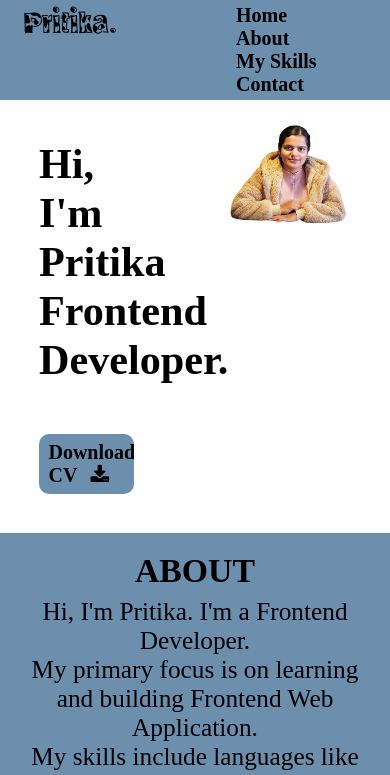
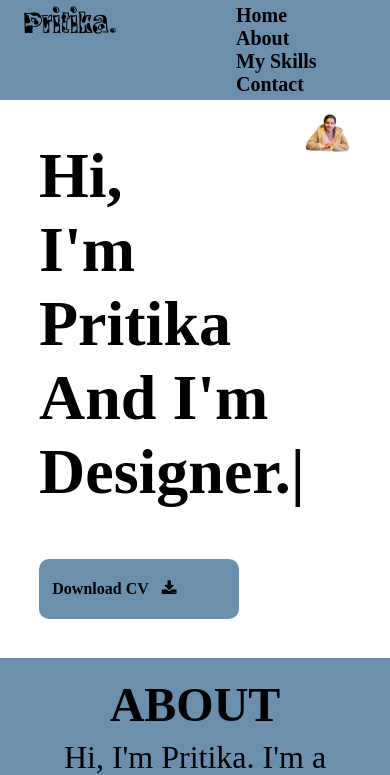
Before and after one commit to preetika-9/Portfolio, a plain HTML site: page index.html in a window 390 px wide. Shown: the top 775 px of the page. Drawn offline with nearby package versions, Linux system fonts and the light colour scheme.

Commit message:
typed js added

```diff
--- a/index.html
+++ b/index.html
@@ -10,8 +10,10 @@
     <link rel="stylesheet" href="./sass/index.css">
     <link rel="stylesheet" href="https://cdnjs.cloudflare.com/ajax/libs/font-awesome/4.7.0/css/font-awesome.min.css">
     <link rel="stylesheet" href="http://code.ionicframework.com/ionicons/2.0.1/css/ionicons.min.css">
+    <script src="https://cdn.jsdelivr.net/npm/typed.js@2.0.12"></script>
 </head>
 <body>
+
 <header>
     <nav >
         <a href="#" class="logo">Pritika.</a>
@@ -30,12 +32,16 @@
     <section class="section1" id="home">
 
         <div class="home">
-            <div><p>Hi,</p></div>
-            <div><p>I'm Pritika</p></div>
-            <div><p class="text2">Frontend Developer.</p></div>
-            <button>Download CV <i class="fa fa-download"></i></button>
+            <div class="text1">
+                <div><p>Hi,</p></div>
+                <div><p>I'm Pritika</p></div>
+                <div><p>And I'm  <span class="typing"></span></p></div>
+            </div>
+            <div>
+                <button>Download CV <i class="fa fa-download"></i></button>
+            </div>
         </div>
-        <div>
+        <div class="img">
             <img src="./img/image.png">
         </div>
     </section>
@@ -111,7 +117,7 @@
                 <input type="email" id="mail" placeholder="Email" name="email"></br>
                 <textarea id="subject" name="subject" placeholder="Subject" ></textarea><br>
 
-                <button type="submit"> <i class="ion-paper-airplane"></i> Send Message </button>
+                <button type="submit"> <i class="ion-paper-airplane"></i>Send Message </i></button>
             </form>
         </div>
 
@@ -136,5 +142,6 @@
     </div>
 </footer>
     <script type="text/javascript"  src="./js/index.js"></script>
+
 </body>
 </html>
--- a/js/index.js
+++ b/js/index.js
@@ -17,3 +17,13 @@ function validateForm(){
         return false;
     }
 }
+
+
+var options = {
+    strings: ["Developer.", "Blogger.", "Designer.", "Freelancer."],
+    typeSpeed: 40,
+    backSpeed: 60,
+    loop: true
+};
+
+var typed = new Typed('.typing', options);
--- a/sass/index.scss
+++ b/sass/index.scss
@@ -66,7 +66,7 @@ header{
 
 .home{
     padding: 10% 0%;
-    font-size: 5vh;
+    font-size: 4rem;
     font-weight: 600;
 
 }
@@ -84,14 +84,14 @@ main{
         }
 
         button{
-            width: 50%;
+            width: 200px;
             height: 60px;
             text-align: left;
             position: relative;
             border: none;
             outline: none;
             border-radius: 10px;
-            font-size: 20px;
+            font-size: 1rem;
             padding-left: 5%;
             @include background-color;
             margin-top: 50px;
@@ -99,7 +99,7 @@ main{
                 background-color: #4b6479;
             }
             i{
-                padding-left: 10%;
+                padding-left: 5%;
             }
         }
     }
@@ -111,13 +111,13 @@ main{
         text-align: center;
 
         h1{
-          font-size: 4vh;
+          font-size: 3rem;
 
         }
 
         .text{
             padding-top: 2%;
-            font-size: 3vh;
+            font-size: 2rem;
         }
 }
 
@@ -125,7 +125,7 @@ main{
     @include padding();
 
      h1{
-        font-size: 4vh;
+        font-size: 3rem;
         @include h1();
     }
 
@@ -184,7 +184,7 @@ main{
     padding: 2% 15%;
 
     h1{
-        font-size: 4vh;
+        font-size: 3rem;
         @include h1();
     }
 
@@ -201,7 +201,7 @@ main{
 
 
     i{
-        font-size: 4vh;
+        font-size: 3rem;
         padding-right: 2%;
     }
 
@@ -222,7 +222,7 @@ input, textarea{
 
 button{
     width: 15%;
-    height: 45px;
+    height: 6vh;
     text-align: left;
     background-color: white;
     position: relative;
@@ -238,7 +238,7 @@ button{
     }
 
     i{
-        padding-left: 10%;
+        padding-left: 5%;
     }
 }
 
@@ -273,3 +273,10 @@ button{
       flex-direction: column;
     }
   }
+
+
+@media (max-width: 600px){
+    .home, .img{
+        flex-direction: column;
+    }
+}
```
Also changed, not shown: sass/index.css, 1 other file.
